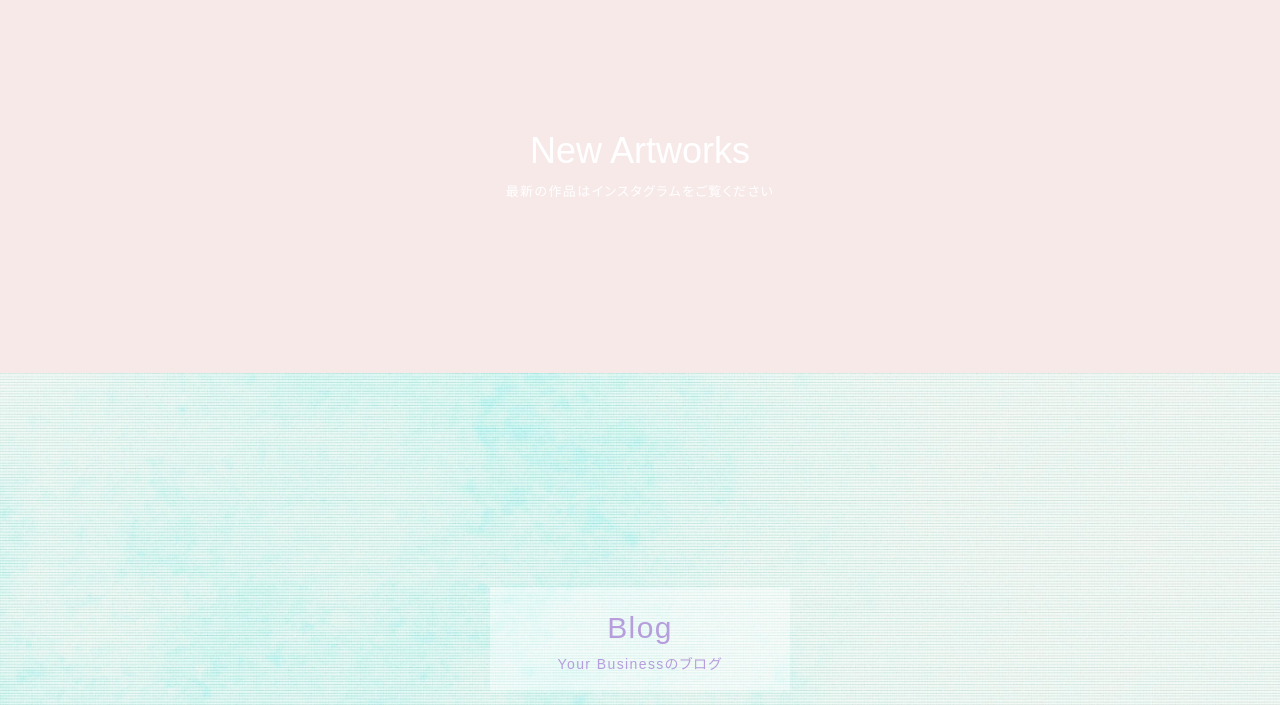
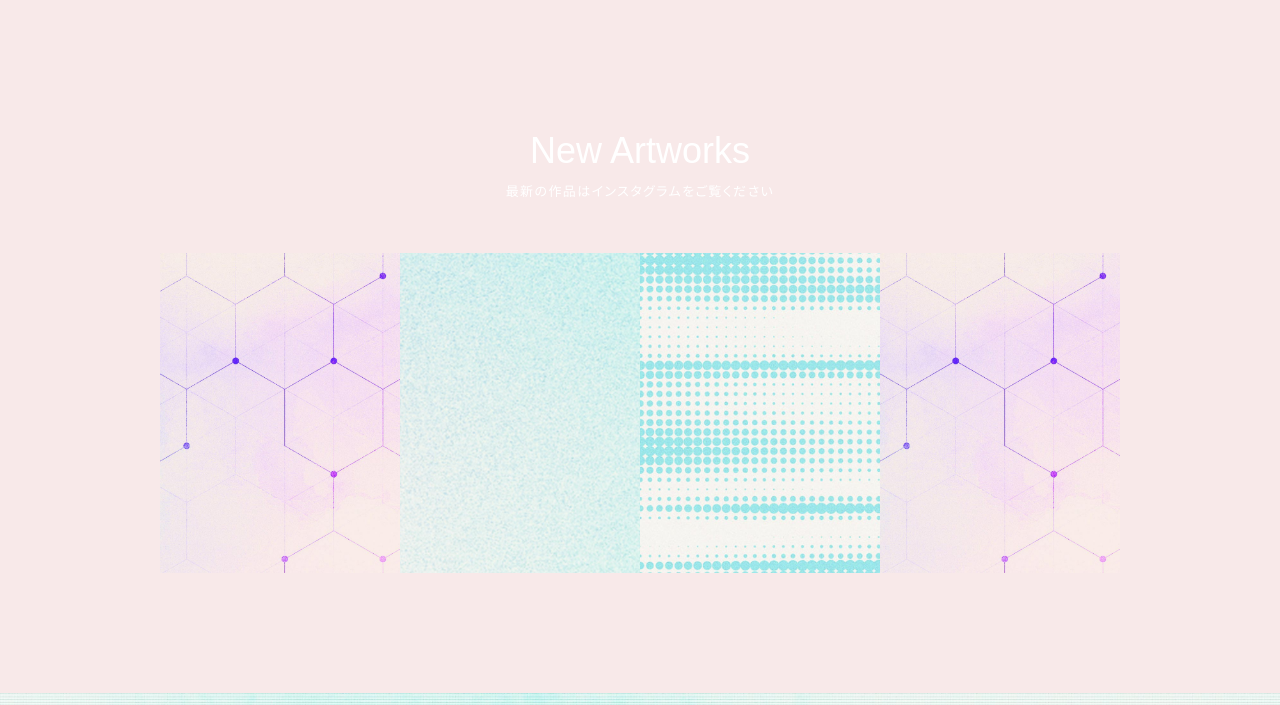
Before and after one commit to TikoKadota/Neon01, a plain HTML site: page index.html in a window 1280 px wide. Shown: the part 3982-4687 px from the top of the page. Drawn offline with nearby package versions, Linux system fonts and the light colour scheme; no server answers; a web font is replaced by a local one.

Commit message:
Add files via upload

```diff
--- a/index.html
+++ b/index.html
@@ -134,15 +134,26 @@
 </div>
   </section>
   <!-- //main -->
-   <!-- インスタ埋め込み -->
-   <section class="section-wrapper news" id="Instagram">
+  <!-- インスタ埋め込み -->
+  <section class="section-wrapper news" id="Instagram">
     <h2 class="section-title text-center">New Artworks</h2>
     <div class="section-inner">
       <p class="text-center section-title-ja">最新の作品はインスタグラムをご覧ください</p>
-      <div class="instagram-wrapper">
-      <div class="instagram flex-rc"></div>
+      <ul class="artwork flex-rc">
+        <li>
+          <img class="art-item" src="./images/slide01_sp.jpg">
+        </li>
+        <li>
+          <img class="art-item" src="./images/slide02_sp.jpg">
+        </li>
+        <li>
+          <img class="art-item" src="./images/slide03_sp.jpg">
+        </li>
+        <li>
+          <img class="art-item" src="./images/slide01_sp.jpg">
+        </li>
+      </ul>
     </div>
-     </div>
   </section>
   <!-- //インスタ埋め込みここまで -->
   <!-- Blog -->
```
